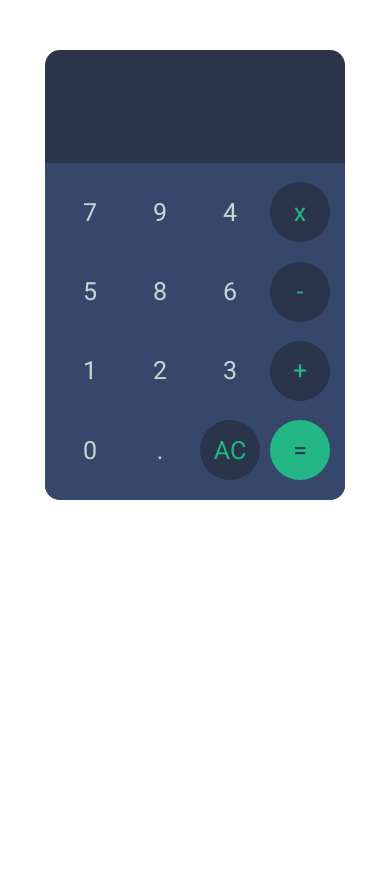
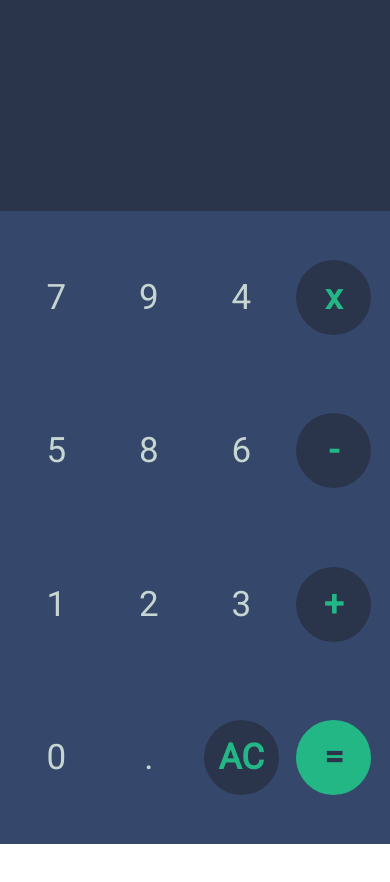
Before and after one commit to anthonyroam/anthonyroa.github.io, a plain HTML site: page index.html in a window 390 px wide. After the commit the page ends 844 px from the top, so only its background shows below. Drawn offline with Linux system fonts and the light colour scheme.

Commit message:
adicion de mobile version

```diff
--- a/style.css
+++ b/style.css
@@ -19,6 +19,7 @@
     --background-keyboard: #35486c;
     --operator-button: #23b786;
     --number-button: #C7D6D1;
+    --btn-active: #35486cb1;
 }
 
 body {
@@ -27,8 +28,8 @@ body {
 }
 
 .main__container {
-    width: 300px;
-    height: 450px;
+    width: 400px;
+    height: 550px;
     margin: 50px auto;
     background-color: var(--background-screen);
     border-radius: 15px;
@@ -37,7 +38,6 @@ body {
 .screen__container {
     position: relative;
     height: 25%;
-    width: 100%;
 }
 
 .screen {
@@ -46,7 +46,7 @@ body {
     right: 17.5px;
     line-height: 100%;
     color: var(--operator-button);
-    font-size: 55px;
+    font-size: 65px;
 }
 
 .buttons {
@@ -65,13 +65,19 @@ body {
     display: flex;
     align-items: center;
     justify-content: center;
-    width: 60px;
-    height: 60px;
+    width: 70px;
+    height: 70px;
     border: none;
-    font-size: 25px;
+    font-size: 30px;
     color: var(--number-button);
     background-color: var(--background-keyboard);
+    border-radius: 50%;
     cursor: pointer;
+}
+
+.btn:active {
+    background-color: #647595;
+    transition: all 0.3s ease-out;
 }
 
 .btn__operator {
@@ -84,3 +90,34 @@ body {
     background-color: var(--operator-button);
     color: var(--background-screen);
 }
+
+@media (max-width: 480px) {
+    .main__container {
+        width: 100%;
+        height: 100vh;
+        margin: 0;
+        border-radius: 0px;
+    }
+
+    .screen__container {
+        border-radius: 10px 10px 10px 10px;
+    }
+
+    .screen {
+        letter-spacing: 2.5px;
+    }
+
+    .buttons {
+        border-radius: 0px;
+    }
+
+    .btn {
+        width: 75px;
+        height: 75px;
+        font-size: 35px;
+    }
+
+    .btn__operator {
+        font-weight: bold;
+    }
+}
```
